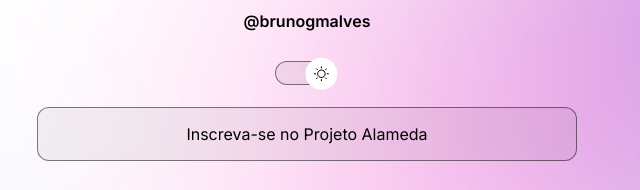
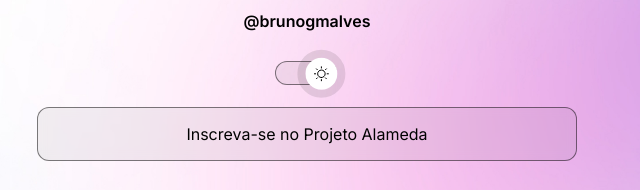
Before and after one commit to brunogmalves/project_link_summary, a plain HTML site: page index.html in a window 1280 px wide. In both pictures the pointer is over the button 654 px from the left and 247 px from the top of the page. Shown: the part 174-364 px from the top of the page, 333-973 px from the left. Drawn offline with nearby package versions, Linux system fonts and the light colour scheme.

Commit message:
Adding outline on the switch and changing the cursor when hovering it

```diff
--- a/style.css
+++ b/style.css
@@ -70,10 +70,6 @@ body * {
   margin: 4px auto;
 }
 
-#switch :hover {
-  cursor: pointer;
-}
-
 #switch button {
   width: 32px;
   height: 32px;
@@ -84,6 +80,11 @@ body * {
   z-index: 1;
   transform: translateX(-5%) translateY(-10%);
   animation: slide-out 0.4s forwards;
+}
+
+#switch button:hover {
+  outline: 8px solid var(--highlight-color-social);
+  cursor: pointer;
 }
 
 .light #switch button {
```
